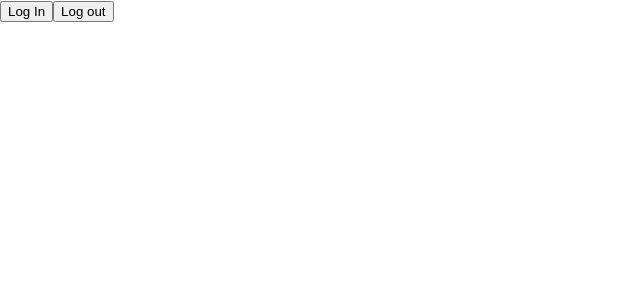
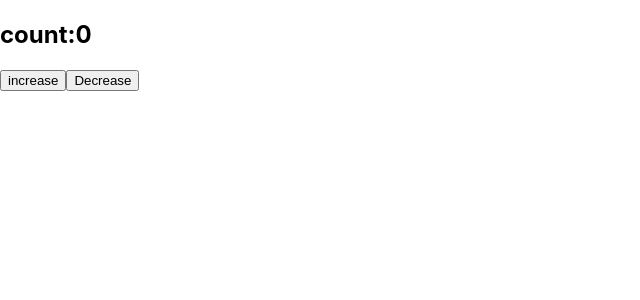
Before and after one commit to rameshbanakar/typescript, a React (Create React App) app: page / in a window 1280 px wide. Shown: the top 300 px of the page, without its empty margins (0-640 px from the left). Built offline with nearby package versions, Linux system fonts and the light colour scheme.

Commit message:
useReducer

```diff
--- a/src/App.tsx
+++ b/src/App.tsx
@@ -8,6 +8,7 @@ import { Oscar } from './component/Oscar';
 import PersonList from './component/PersonList';
 import  {Status}  from './component/Status';
 import Style from './component/Style';
+import Counter from './component/state/Counter';
 import LoggedIn from './component/state/LoggedIn';
 import User from './component/state/User';
 function App() {
@@ -44,7 +45,8 @@ function App() {
     // </div>
     <div>
       {/* <LoggedIn/> */}
-      <User/>
+      {/* <User/> */}
+      <Counter/>
     </div>
   );
 }
--- /dev/null
+++ b/src/component/state/Counter.tsx
@@ -0,0 +1,38 @@
+import React, { useReducer } from 'react'
+const initialState = { count: 0 }
+type counterState = {
+   count:number
+}
+type actionState={
+
+        type:String
+        payload:number
+}
+
+function reducer(state: counterState, action: actionState) {
+    switch (action.type) {
+        case "INCR":
+            return {
+                count:  state.count + action.payload
+            }
+        case "DESCR":
+            return {
+                count:  state.count - action.payload
+            }
+        default:
+            return state
+
+    }
+}
+
+export default function Counter() {
+    const [state, dispatch] = useReducer(reducer, initialState)
+
+    return (
+        <>
+            <h2>count:{state.count}</h2>
+            <button onClick={() => dispatch({ type: "INCR", payload: 10 })}>increase</button>
+            <button onClick={() => dispatch({ type: "DESCR", payload: 10 })}>Decrease</button>
+        </>
+    )
+}
```
